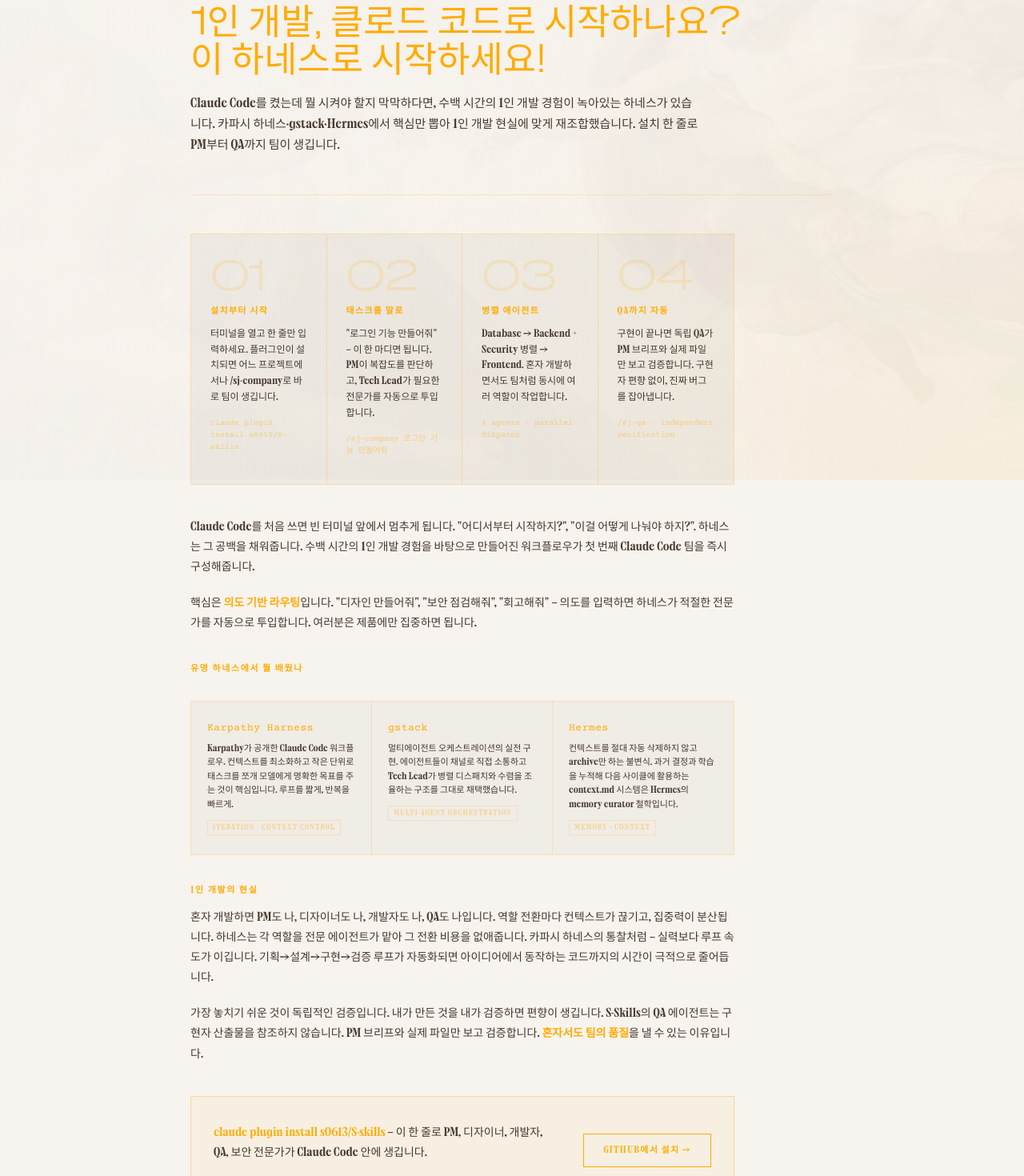
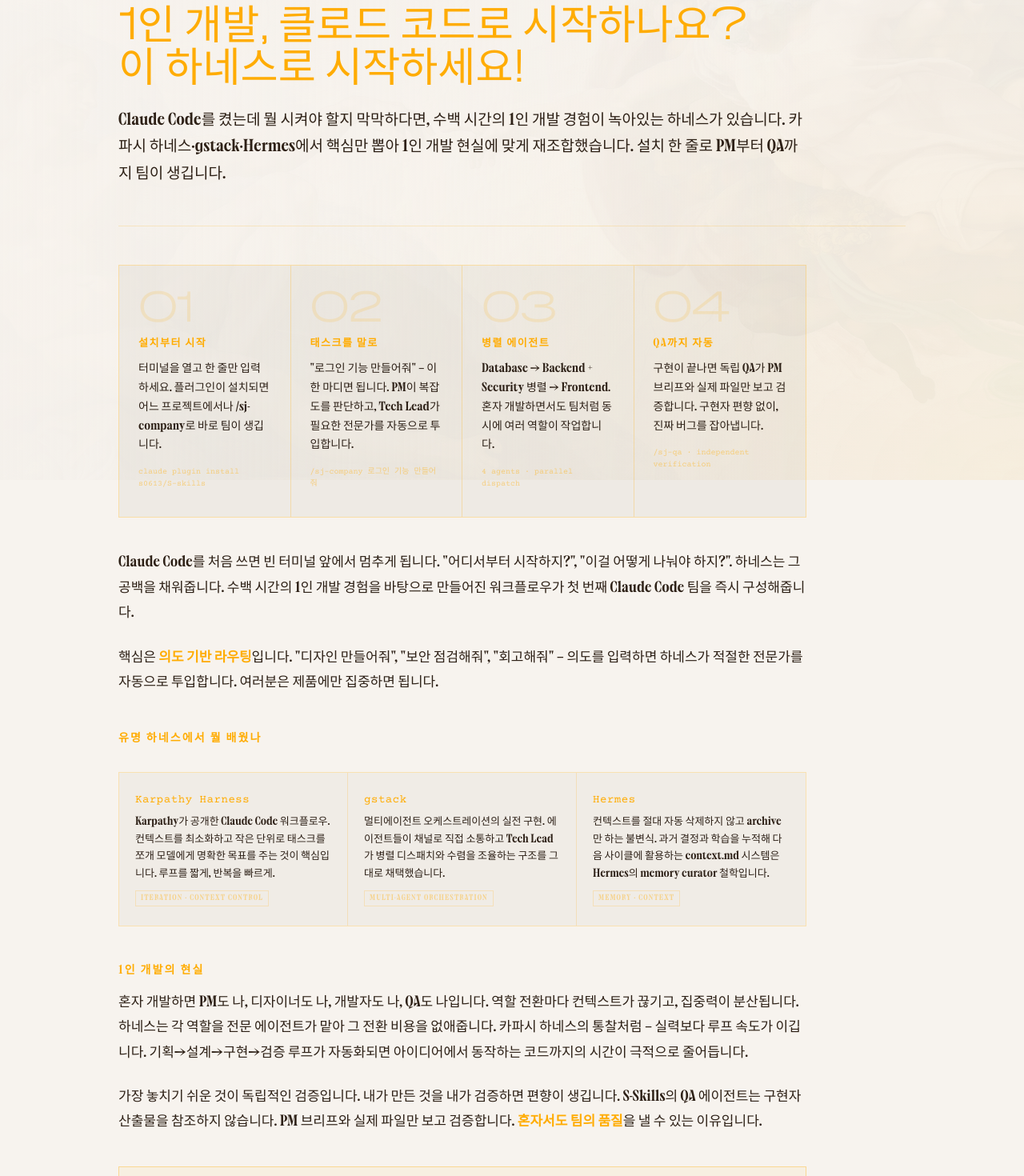
Before and after one commit to s0613/resume_songseungju, a Next.js app: page /s-skills/insights/start-with-harness in a window 1280 px wide. Shown: the part 200-1670 px from the top of the page at 80% size. Built offline with nearby package versions, Linux system fonts and the light colour scheme.

Commit message:
design: 인사이트 본문 가독성 개선 — 글자 크기/대비 확대 + 본문 너비 확장

```diff
--- a/src/app/s-skills/insights/insights.module.css
+++ b/src/app/s-skills/insights/insights.module.css
@@ -27,8 +27,8 @@
     --orange: rgb(255, 172, 2);
     --orange-dim: rgba(255, 172, 2, 0.65);
     --orange-faint: rgba(255, 172, 2, 0.18);
-    --text: rgba(45, 32, 22, 0.88);
-    --text-dim: rgba(45, 32, 22, 0.62);
+    --text: #2d2016;
+    --text-dim: rgba(45, 32, 22, 0.72);
     --font: collapseFont, 'Inter', system-ui, sans-serif;
     --mono: courierPrime, 'Courier New', monospace;
     --hero: rulesExpanded, Impact, sans-serif;
@@ -103,7 +103,7 @@
 /* MAIN */
 .main {
     padding: 0 48px 80px;
-    max-width: 900px;
+    max-width: 1080px;
     margin: 0 auto;
 }
 
@@ -216,14 +216,14 @@
     line-height: 1.05;
     color: var(--orange);
     margin: 0 0 14px;
-    max-width: 680px;
+    max-width: 820px;
     transition: opacity 0.15s;
 }
 .articleCardLead {
-    font-size: 13px;
+    font-size: 15px;
     color: var(--text);
-    line-height: 1.7;
-    max-width: 560px;
+    line-height: 1.75;
+    max-width: 700px;
     margin-bottom: 16px;
 }
 .articleCardMore {
@@ -279,19 +279,19 @@
 
 .articleTitle {
     font-family: var(--hero);
-    font-size: clamp(26px, 3.5vw, 48px);
+    font-size: clamp(28px, 4vw, 54px);
     line-height: 1.05;
     letter-spacing: 0em;
     color: var(--orange);
-    margin: 0 0 20px;
-    max-width: 760px;
+    margin: 0 0 24px;
+    max-width: 920px;
 }
 
 .articleLead {
-    font-size: 15px;
+    font-size: 19px;
     color: var(--text);
     line-height: 1.75;
-    max-width: 640px;
+    max-width: 860px;
     margin-bottom: 0;
 }
 
@@ -300,21 +300,21 @@
     padding-top: 48px;
 }
 .bodyParagraph {
-    font-size: 14px;
+    font-size: 17px;
     color: var(--text);
-    line-height: 1.8;
-    max-width: 680px;
-    margin-bottom: 20px;
+    line-height: 1.85;
+    max-width: 860px;
+    margin-bottom: 24px;
 }
 .bodyHeading {
     font-family: var(--font);
-    font-size: 11px;
+    font-size: 14px;
     font-weight: 700;
     letter-spacing: 0.15em;
     text-transform: uppercase;
     color: var(--orange);
-    margin: 36px 0 12px;
-    max-width: 680px;
+    margin: 44px 0 14px;
+    max-width: 860px;
 }
 
 /* CARD NEWS */
@@ -341,7 +341,7 @@
     letter-spacing: -0.02em;
 }
 .cardTitle {
-    font-size: 11px;
+    font-size: 13px;
     font-weight: 700;
     letter-spacing: 0.12em;
     text-transform: uppercase;
@@ -349,9 +349,9 @@
     margin-bottom: 10px;
 }
 .cardBody {
-    font-size: 12px;
+    font-size: 14px;
     color: var(--text);
-    line-height: 1.65;
+    line-height: 1.7;
 }
 .cardTag {
     display: inline-block;
@@ -362,21 +362,21 @@
 }
 
 /* ARTICLE BODY */
-.articleBody { max-width: 680px; }
+.articleBody { max-width: 860px; }
 .articleBody p {
-    font-size: 14px;
+    font-size: 17px;
     color: var(--text);
-    line-height: 1.8;
-    margin-bottom: 20px;
+    line-height: 1.85;
+    margin-bottom: 24px;
 }
 .articleBody h3 {
     font-family: var(--font);
-    font-size: 11px;
+    font-size: 14px;
     font-weight: 700;
     letter-spacing: 0.15em;
     text-transform: uppercase;
     color: var(--orange);
-    margin: 36px 0 12px;
+    margin: 44px 0 14px;
 }
 
 /* HARNESS REFS */
@@ -395,15 +395,15 @@
 .harnessRef:last-child { border-right: none; }
 .harnessRefName {
     font-family: var(--mono);
-    font-size: 13px;
+    font-size: 14px;
     color: var(--orange);
     margin-bottom: 6px;
     letter-spacing: 0.04em;
 }
 .harnessRefDesc {
-    font-size: 11px;
+    font-size: 13px;
     color: var(--text);
-    line-height: 1.6;
+    line-height: 1.65;
 }
 .harnessRefTag {
     display: inline-block;
@@ -429,10 +429,10 @@
     gap: 32px;
 }
 .ctaText {
-    font-size: 13px;
+    font-size: 15px;
     color: var(--text);
-    line-height: 1.65;
-    max-width: 480px;
+    line-height: 1.7;
+    max-width: 560px;
 }
 .ctaText strong {
     color: var(--orange);
```
